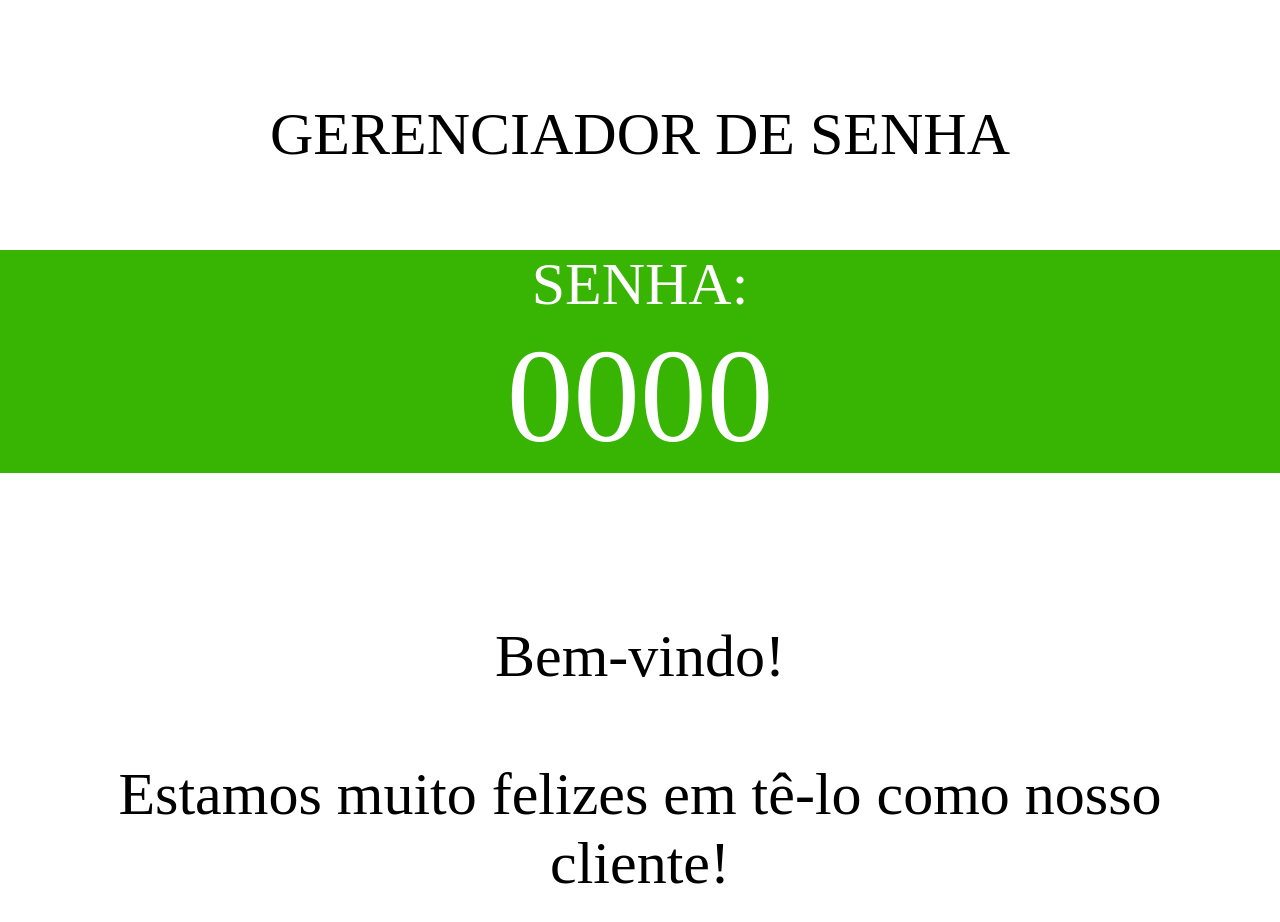
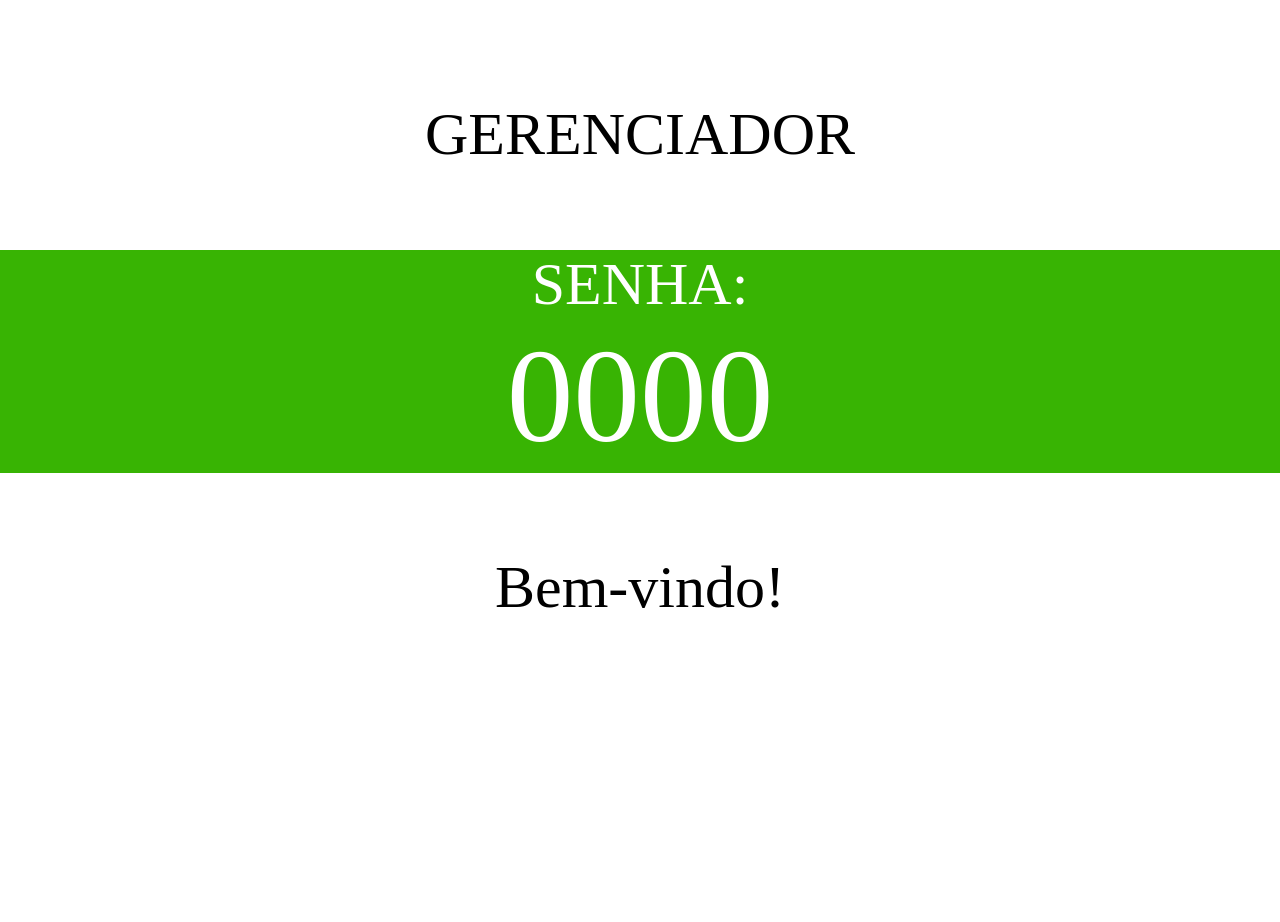
Before and after one commit to Maike-Simoncini/Gerador-de-senha, a plain HTML site: page index.html in a window 1280 px wide. After the commit the page ends 800 px from the top, so only its background shows below. Drawn offline with Linux system fonts and the light colour scheme.

Commit message:
Update index.html

```diff
--- a/index.html
+++ b/index.html
@@ -1,33 +1,33 @@
 <!DOCTYPE html>
 <html>
+
 <head>
 	<title>Atividade Extensionista</title>
 	<link href="style.css" rel="stylesheet">
 	<script src="jquery-3.3.1.min.js"></script>
 	<script src="scripts.js"></script>
 </head>
+
 <body>
 	<div class="row barraSuperior">
 		<div class="col-xs-11" style="text-align: center;">
-            <span class="tituloTexto">GERENCIADOR DE SENHA</span><br>
+			<span class="tituloTexto">GERENCIADOR</span>
 		</div>
 	</div>
 	<div class="senhaAtual">
 		<div class="col-xs-5 col-xs-offset-1" style="text-align: center;">
 			<span class="senhaTexto">SENHA:</span>
 		</div>
-				<div class="col-xs-5"  style="text-align: center;">
+		<div class="col-xs-5" style="text-align: center;">
 			<span id="senhaAtualNumero">0000</span>
 		</div>
 		<input type="hidden" id="senhaNormal" value="0000">
 	</div>
 	</div>
-		<div class="col-xs-4 col-xs-offset-4 inforTexto"><br>
-			<span>
-				Bem-vindo!<br><br>
-				Estamos muito felizes em tê-lo como nosso cliente!<br>
-			</span>
+	<div class="col-xs-4 col-xs-offset-4 inforTexto">
+		<span>Bem-vindo!</span>
 	</div>
 	<audio id="audioChamada" src="audio/audio_chamada.wav"></audio>
 </body>
+
 </html>
```
Lines whose indentation alone changed are shown as unchanged.
